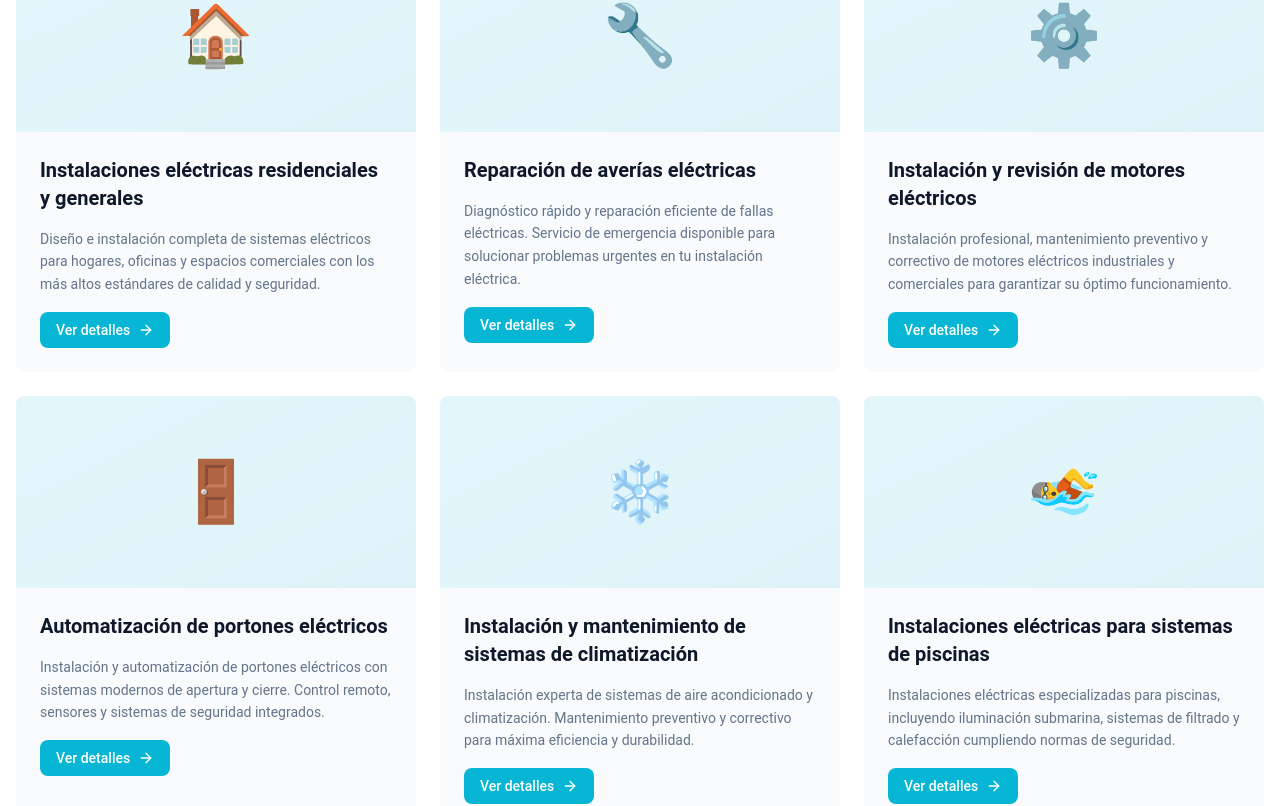
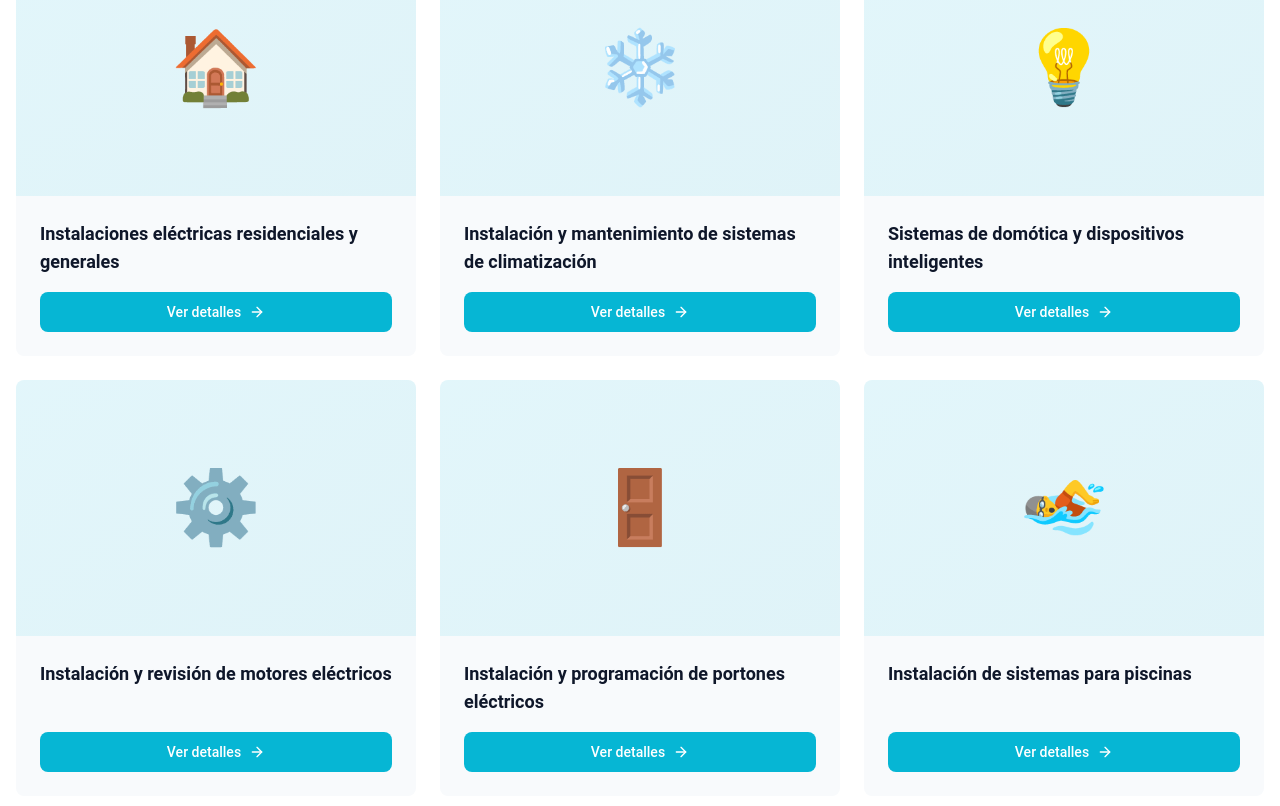
Before and after one commit to JosueMatamoros/soluciones_electricas, a React (Vite) app in the folder SolucionesElectricas/: page /servicios in a window 1280 px wide. Shown: the part 374-1180 px from the top of the page. Built offline with nearby package versions, Linux system fonts and the light colour scheme.

Commit message:
refactor: cards sorted and names updated

```diff
--- a/SolucionesElectricas/src/components/common/ServiceCard.jsx
+++ b/SolucionesElectricas/src/components/common/ServiceCard.jsx
@@ -3,19 +3,19 @@ import { Link } from "react-router-dom";
 import { useTheme } from "../../context/ThemeContext";
 import { ArrowRight } from "lucide-react";
 
-function ServiceCard({ id, title, description, image, icon }) {
+function ServiceCard({ id, title, icon }) {
   const { isDarkMode } = useTheme();
 
   return (
     <div
-      className={`group rounded-lg overflow-hidden transition-all duration-300 ${
+      className={`group rounded-lg overflow-hidden transition-all duration-300 flex flex-col h-full ${
         isDarkMode
           ? "bg-dark-bg-secondary hover:bg-dark-bg-tertiary"
           : "bg-light-bg-secondary hover:bg-light-bg-tertiary"
       } hover:shadow-xl hover:shadow-brand-cyan/10`}
     >
-      {/* Imagen */}
-      <div className="relative h-48 overflow-hidden">
+      {/* Imagen más grande */}
+      <div className="relative h-64 overflow-hidden">
         <div
           className={`absolute inset-0 bg-gradient-to-br transition-all duration-300 ${
             isDarkMode
@@ -24,33 +24,25 @@ function ServiceCard({ id, title, description, image, icon }) {
           }`}
         >
           <div className="flex items-center justify-center h-full">
-            <span className="text-6xl">{icon}</span>
+            <span className="text-7xl">{icon}</span>
           </div>
         </div>
       </div>
 
-      {/* Contenido */}
-      <div className="p-6 space-y-4">
+      {/* Contenido - flex-grow para empujar el botón abajo */}
+      <div className="p-6 flex flex-col flex-grow space-y-4">
         <h3
-          className={`text-xl font-bold transition-colors duration-300 ${
+          className={`text-lg font-bold transition-colors duration-300 flex-grow ${
             isDarkMode ? "text-dark-text" : "text-light-text"
           }`}
         >
           {title}
         </h3>
 
-        <p
-          className={`text-sm leading-relaxed transition-colors duration-300 ${
-            isDarkMode ? "text-dark-text-muted" : "text-light-text-muted"
-          }`}
-        >
-          {description}
-        </p>
-
-        {/* Botón */}
+        {/* Botón alineado al final */}
         <Link
           to={`/servicios/${id}`}
-          className={`inline-flex items-center gap-2 px-4 py-2 rounded-lg text-sm font-medium transition-all duration-300 ${
+          className={`inline-flex items-center justify-center gap-2 px-4 py-2.5 rounded-lg text-sm font-medium transition-all duration-300 ${
             isDarkMode
               ? "bg-brand-cyan text-dark-bg hover:bg-brand-cyan-light"
               : "bg-brand-cyan-dark text-white hover:bg-brand-cyan"
--- a/SolucionesElectricas/src/pages/ServicesPage.jsx
+++ b/SolucionesElectricas/src/pages/ServicesPage.jsx
@@ -9,51 +9,32 @@ function ServicesPage() {
     {
       id: "instalaciones-residenciales",
       title: "Instalaciones eléctricas residenciales y generales",
-      description:
-        "Diseño e instalación completa de sistemas eléctricos para hogares, oficinas y espacios comerciales con los más altos estándares de calidad y seguridad.",
       icon: "🏠",
     },
     {
-      id: "reparacion-averias",
-      title: "Reparación de averías eléctricas",
-      description:
-        "Diagnóstico rápido y reparación eficiente de fallas eléctricas. Servicio de emergencia disponible para solucionar problemas urgentes en tu instalación eléctrica.",
-      icon: "🔧",
+      id: "climatizacion",
+      title: "Instalación y mantenimiento de sistemas de climatización",
+      icon: "❄️",
+    },
+    {
+      id: "domotica",
+      title: "Sistemas de domótica y dispositivos inteligentes",
+      icon: "💡",
     },
     {
       id: "motores-electricos",
       title: "Instalación y revisión de motores eléctricos",
-      description:
-        "Instalación profesional, mantenimiento preventivo y correctivo de motores eléctricos industriales y comerciales para garantizar su óptimo funcionamiento.",
       icon: "⚙️",
     },
     {
       id: "portones-automaticos",
-      title: "Automatización de portones eléctricos",
-      description:
-        "Instalación y automatización de portones eléctricos con sistemas modernos de apertura y cierre. Control remoto, sensores y sistemas de seguridad integrados.",
+      title: "Instalación y programación de portones eléctricos",
       icon: "🚪",
     },
     {
-      id: "climatizacion",
-      title: "Instalación y mantenimiento de sistemas de climatización",
-      description:
-        "Instalación experta de sistemas de aire acondicionado y climatización. Mantenimiento preventivo y correctivo para máxima eficiencia y durabilidad.",
-      icon: "❄️",
-    },
-    {
       id: "sistemas-piscinas",
-      title: "Instalaciones eléctricas para sistemas de piscinas",
-      description:
-        "Instalaciones eléctricas especializadas para piscinas, incluyendo iluminación submarina, sistemas de filtrado y calefacción cumpliendo normas de seguridad.",
+      title: "Instalación de sistemas para piscinas",
       icon: "🏊",
-    },
-    {
-      id: "domotica",
-      title: "Instalación de sistemas domóticos y dispositivos inteligentes",
-      description:
-        "Transforme su hogar u oficina en un espacio inteligente con sistemas domóticos. Control de iluminación, seguridad, climatización y más desde su smartphone.",
-      icon: "💡",
     },
   ];
 
@@ -93,7 +74,6 @@ function ServicesPage() {
                 key={service.id}
                 id={service.id}
                 title={service.title}
-                description={service.description}
                 icon={service.icon}
               />
             ))}
```
